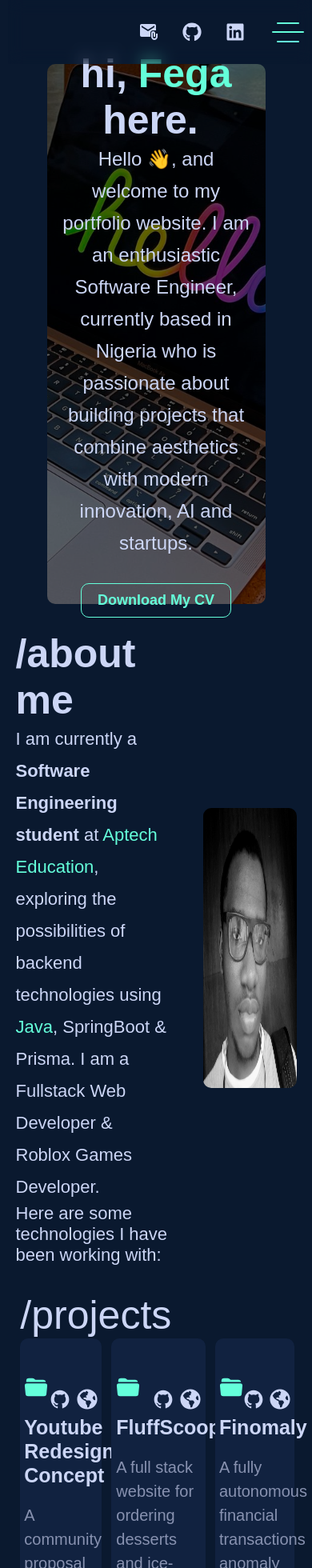
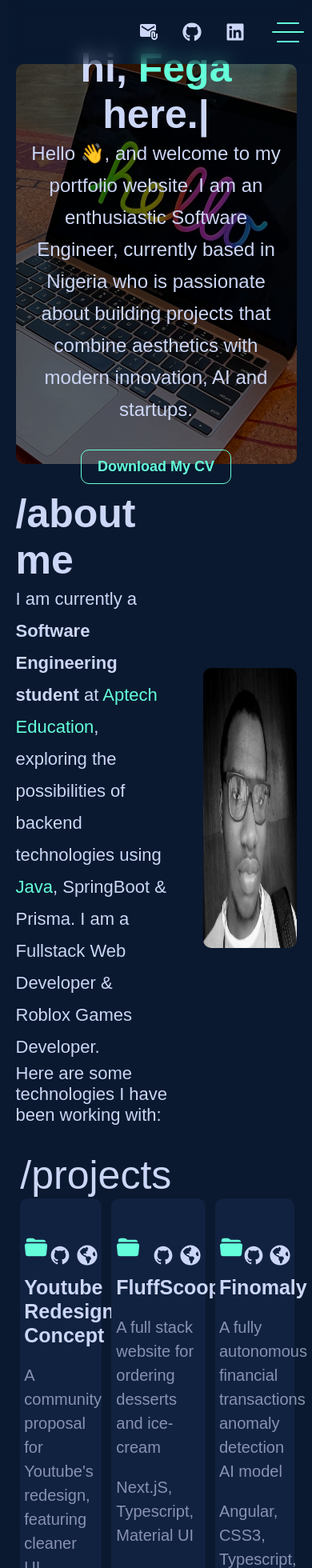
Before and after one commit to danielzfega/MyPortfolio, a React (Vite) app: page / in a window 390 px wide. Shown: the top 1960 px of the page at 80% size. Built offline with nearby package versions, Linux system fonts and the light colour scheme; a web font is replaced by a local one.

Commit message:
Home section responsiveness

```diff
--- a/src/components/Home/Home.css
+++ b/src/components/Home/Home.css
@@ -180,27 +180,13 @@
     color: darksalmon;
 }
 
-@media screen and (max-width: 1025px) {
-    .name{
-        text-align: start;
-        font-size: 70px;
+@media screen and (max-width: 1230px) {
+    .home{
+        height: 500px;
     }
 }
-@media screen and (max-width: 955px) {
-    .home{
-        display: flex;
-        flex-direction: column;
+@media screen and (max-width: 935px) {
+    .helloBanner{
+        width: 90%;
     }
 }
-@media screen and (max-width: 600px) {
-    .myHomeSwiper, .avatar{
-        width: 300px;
-        /* border: 2px solid wheat; */
-    }
-    .info{
-        text-align: start;
-    }
-    .info div{
-        font-size: 16px;
-    }
-}
--- a/src/components/Projects/Projects.css
+++ b/src/components/Projects/Projects.css
@@ -57,10 +57,8 @@
     height: 50px;
     /* background-color: rgba(255, 255, 255, 0.411); */
 }
-.linkIcons i{
-    font-size: 26px;
-    /* height: 100% !important; */
-}
+
+
 .projectName{
     font-size: 25px !important;
     margin: 0;
@@ -75,9 +73,21 @@
     align-items: end;
     justify-content: space-between;
 }
+.linkIcons i a, .linkIcons i{
+    /* border: 1px solid white; */
+    display: flex;
+    align-items: center;
+    align-self: center;
+  }
+.linkIcons i{
+    font-size: 26px;
+    /* border: 1px solid white; */
+}
 .linkIcons i a{
     text-decoration: none;
     color: #ccd6f6;
+    /* display: flex; */
+    /* align-items: center; */
 }
 .projectContent{
     /* background-color: aqua; */
```
